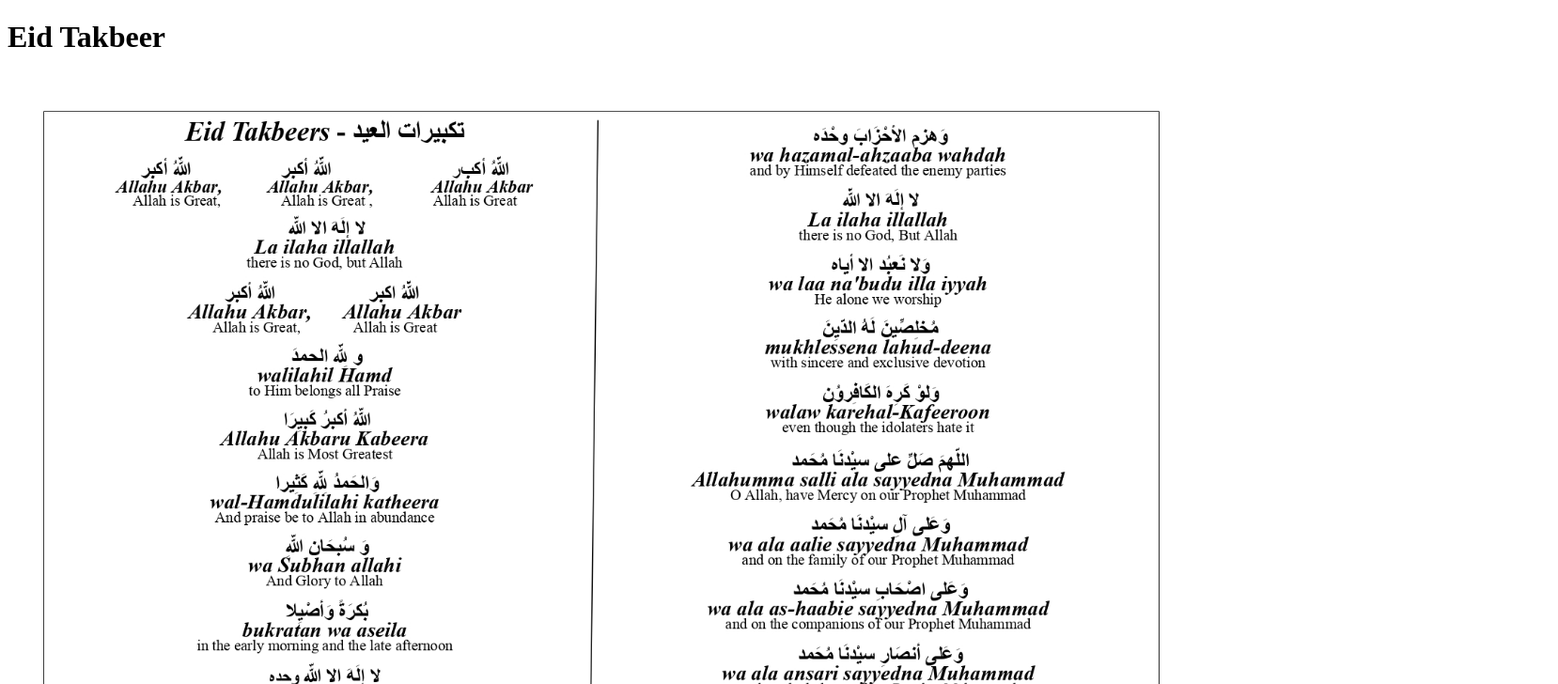
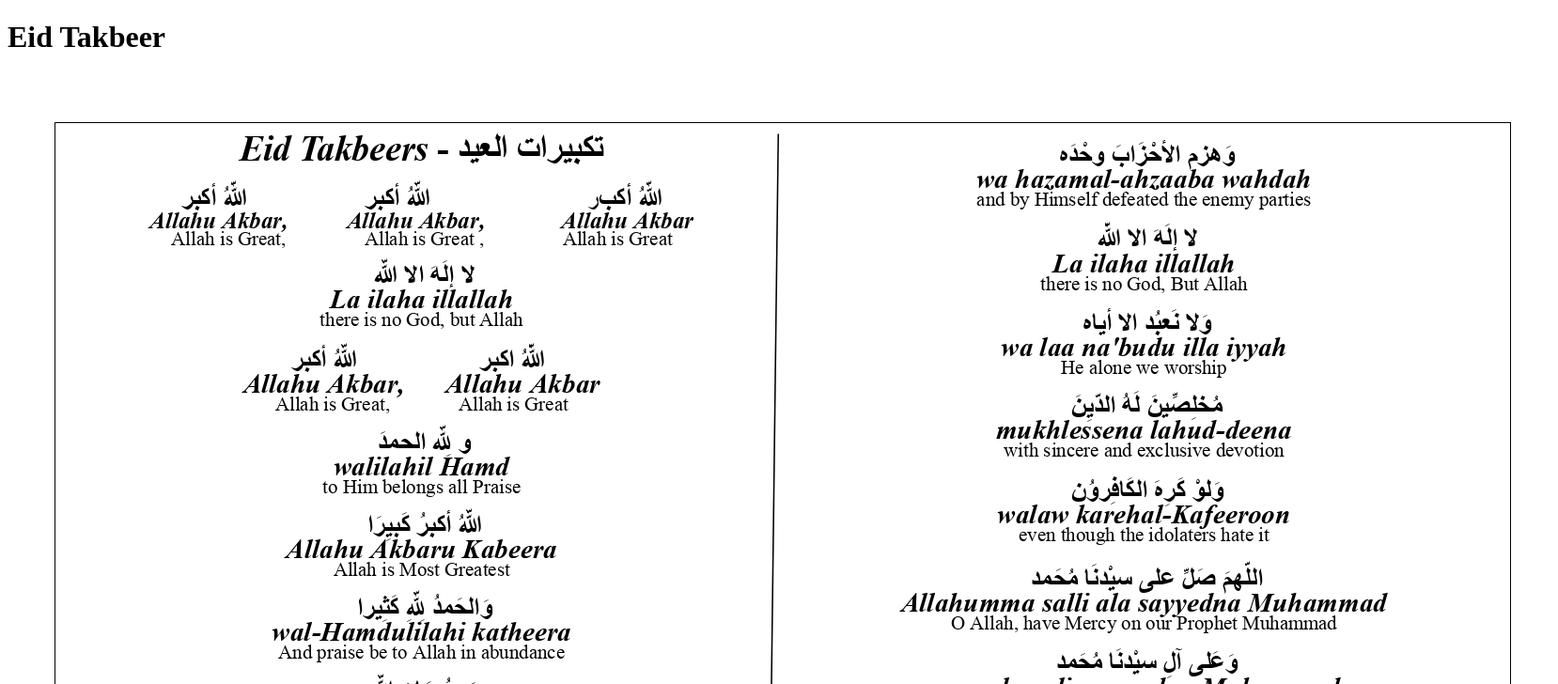
Before and after one commit to owaiszia/EidTakbeer, a plain HTML site: page index.html in a window 1280 px wide. Shown: the top 728 px of the page at 94% size, 1658 px wide, since content can reach past the window. Drawn offline with Linux system fonts and the light colour scheme.

Commit message:
Update index.html

```diff
--- a/index.html
+++ b/index.html
@@ -7,6 +7,6 @@
 </head>
 <body>
     <h1>Eid Takbeer</h1>
-    <img src="https://raw.githubusercontent.com/owaiszia/EidTakbeer/refs/heads/main/eid_takbeer_page-0001.jpg" alt="Eid Takbeer Image" style="max-width: 100%; height: auto;">
+    <img src="./eid_takbeer_page-0001.jpg" alt="Eid Takbeer Image">
 </body>
 </html>
```
